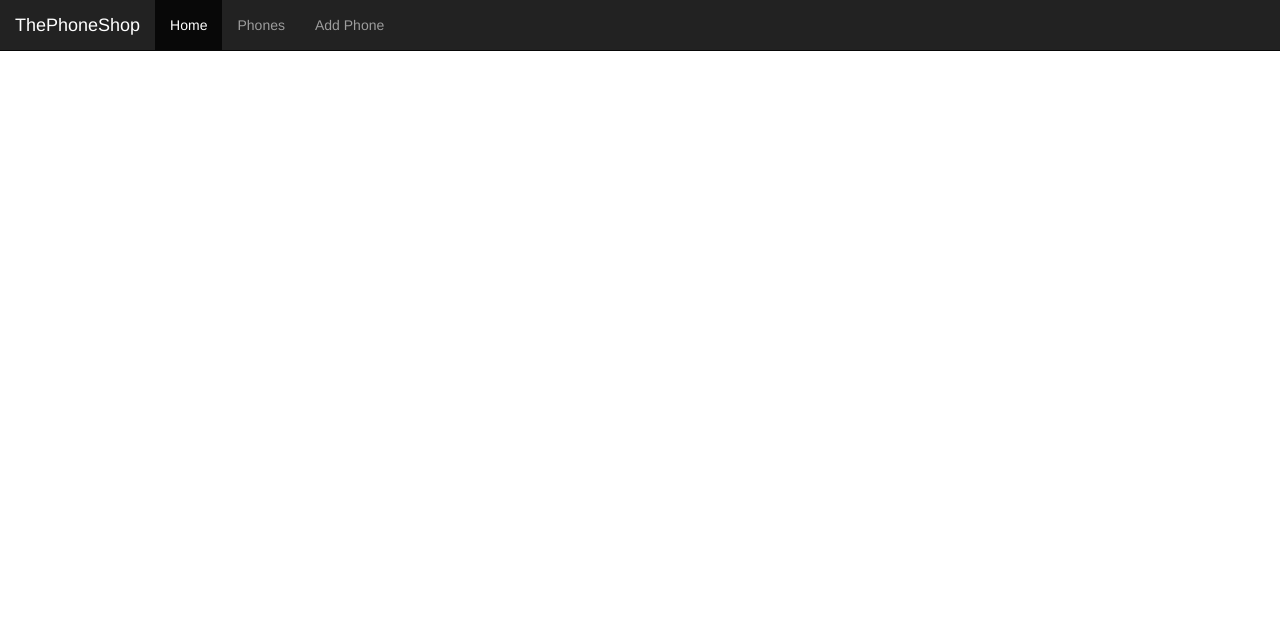
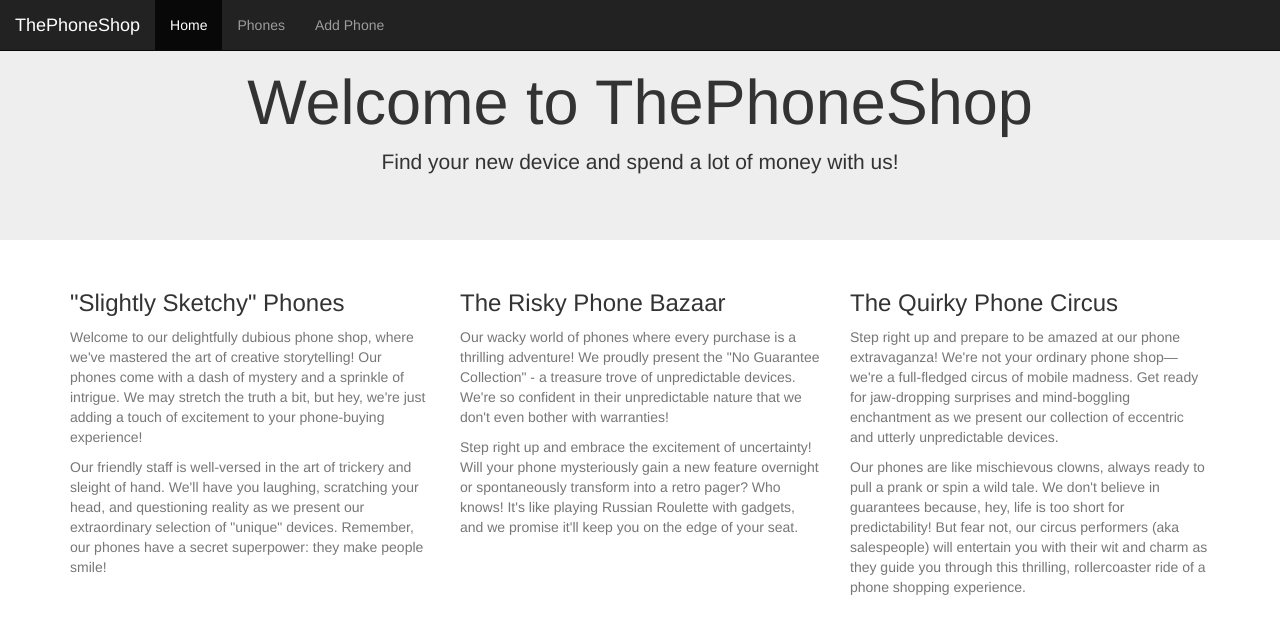
Before and after one commit to Temeculous/phone-shop, a Django app: page / in a window 1280 px wide. Shown: the top 634 px of the page. Run offline with Django 4.2, Linux system fonts and the light colour scheme; some libraries are stand-ins or nearby versions.

Commit message:
added a home page

```diff
--- a/main_app/templates/home.html
+++ b/main_app/templates/home.html
@@ -1,5 +1,35 @@
 {% extends 'base.html' %}
 {% block content %}
+
+<div class="jumbotron text-center">
+  <h1>Welcome to ThePhoneShop</h1>
+  <p>Find your new device and spend a lot of money with us!</p>
+</div>
+
+<div id="hero-section-container" class="container">
+  <div class="row">
+    <div class="col-sm-4">
+      <h3>"Slightly Sketchy" Phones</h3>
+      <p class="text-muted">Welcome to our delightfully dubious phone shop, where we've mastered the art of creative storytelling! Our phones come with a dash of mystery and a sprinkle of intrigue. We may stretch the truth a bit, but hey, we're just adding a touch of excitement to your phone-buying experience!</p>
+      <p class="text-muted">Our friendly staff is well-versed in the art of trickery and sleight of hand. We'll have you laughing, scratching your head, and questioning reality as we present our extraordinary selection of "unique" devices. Remember, our phones have a secret superpower: they make people smile!</p>
+      <!-- <img src="3310b.jpg" alt="nokia" class="img-fluid"> -->
+    </div>
+    <div class="col-sm-4">
+      <h3>The Risky Phone Bazaar</h3>
+      <p class="text-muted">Our wacky world of phones where every purchase is a thrilling adventure! We proudly present the "No Guarantee Collection" - a treasure trove of unpredictable devices. We're so confident in their unpredictable nature that we don't even bother with warranties!</p>
+      <p class="text-muted">Step right up and embrace the excitement of uncertainty! Will your phone mysteriously gain a new feature overnight or spontaneously transform into a retro pager? Who knows! It's like playing Russian Roulette with gadgets, and we promise it'll keep you on the edge of your seat.</p>
+      <!-- <img src="3310b.jpg" alt="nokia" class="img-fluid"> -->
+    </div>
+    <div class="col-sm-4">
+      <h3>The Quirky Phone Circus</h3>
+      <p class="text-muted">Step right up and prepare to be amazed at our phone extravaganza! We're not your ordinary phone shop—we're a full-fledged circus of mobile madness. Get ready for jaw-dropping surprises and mind-boggling enchantment as we present our collection of eccentric and utterly unpredictable devices.</p>
+      <p class="text-muted">Our phones are like mischievous clowns, always ready to pull a prank or spin a wild tale. We don't believe in guarantees because, hey, life is too short for predictability! But fear not, our circus performers (aka salespeople) will entertain you with their wit and charm as they guide you through this thrilling, rollercoaster ride of a phone shopping experience.</p>
+      <!-- <img src="3310b.jpg" alt="nokia" class="img-fluid"> -->
+    </div>
+
+  </div>
+</div>
+
 
 
 
```
Also changed, not shown: main_app/utils/3310.webp (added), main_app/utils/3310b.jpg (added).
